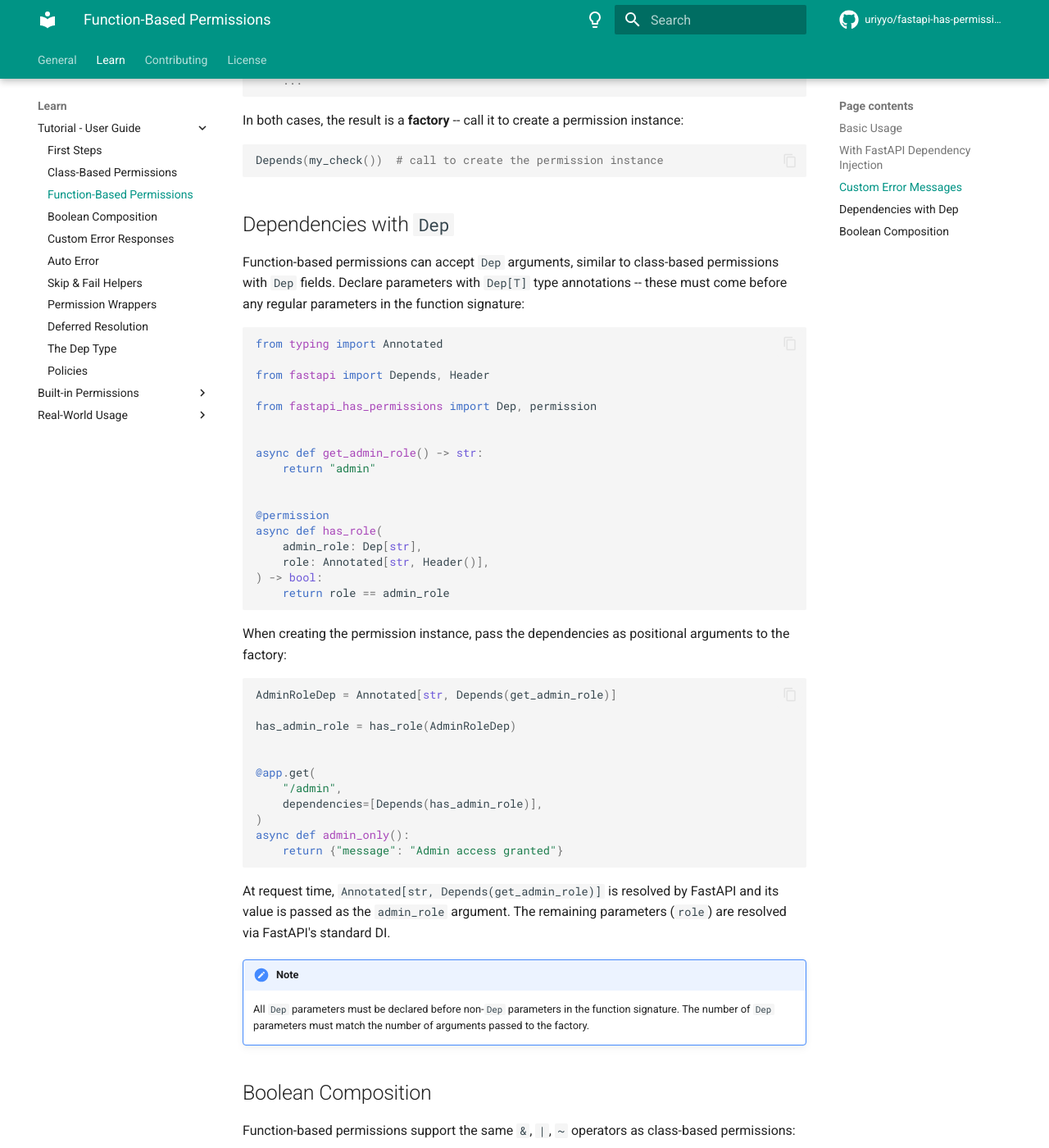
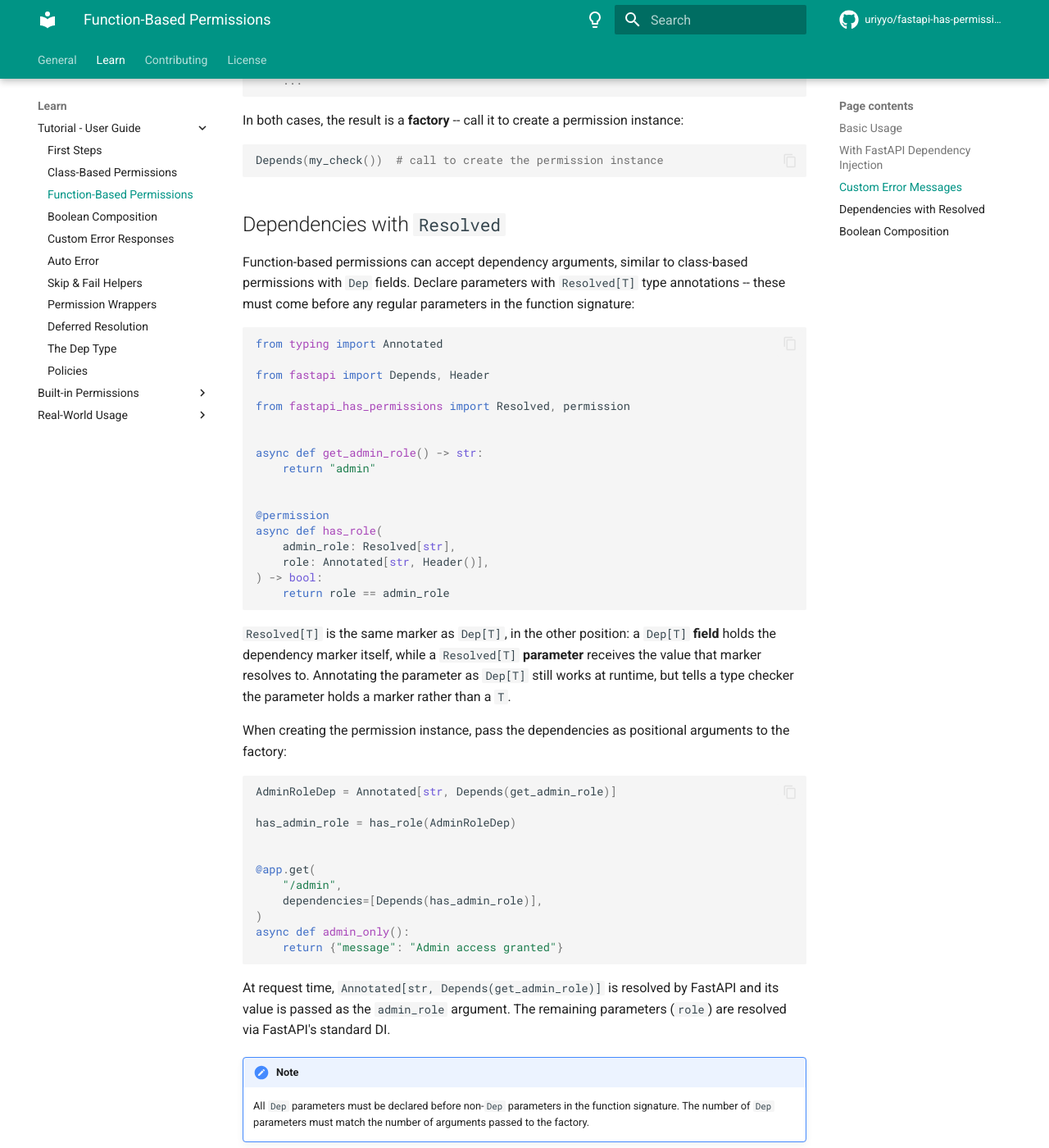
Before and after one commit to uriyyo/fastapi-has-permissions, an MkDocs documentation site: the page built from docs/learn/tutorial/function_based.md, in a window 1280 px wide and 1400 px high, scrolled down 1838 px. Shown: the whole window at 82% size. Built offline with MkDocs 1.6.1 and Material for MkDocs 9.7.7, drawn with Linux system fonts in a browser that asks for light colours; comment, search, counter and statistics services are not loaded.

Commit message:
Type dependency parameters with Resolved

````diff
--- a/docs/learn/tutorial/function_based.md
+++ b/docs/learn/tutorial/function_based.md
@@ -91,18 +91,18 @@ In both cases, the result is a **factory** -- call it to create a permission ins
 Depends(my_check())  # call to create the permission instance
 ```
 
-## Dependencies with `Dep`
+## Dependencies with `Resolved`
 
-Function-based permissions can accept `Dep` arguments, similar to class-based permissions with `Dep` fields.
-Declare parameters with `Dep[T]` type annotations -- these must come before any regular parameters in the
-function signature:
+Function-based permissions can accept dependency arguments, similar to class-based permissions with `Dep`
+fields. Declare parameters with `Resolved[T]` type annotations -- these must come before any regular
+parameters in the function signature:
 
 ```python
 from typing import Annotated
 
 from fastapi import Depends, Header
 
-from fastapi_has_permissions import Dep, permission
+from fastapi_has_permissions import Resolved, permission
 
 
 async def get_admin_role() -> str:
@@ -111,11 +111,16 @@ async def get_admin_role() -> str:
 
 @permission
 async def has_role(
-    admin_role: Dep[str],
+    admin_role: Resolved[str],
     role: Annotated[str, Header()],
 ) -> bool:
     return role == admin_role
 ```
+
+`Resolved[T]` is the same marker as `Dep[T]`, in the other position: a `Dep[T]` **field** holds the
+dependency marker itself, while a `Resolved[T]` **parameter** receives the value that marker resolves to.
+Annotating the parameter as `Dep[T]` still works at runtime, but tells a type checker the parameter holds
+a marker rather than a `T`.
 
 When creating the permission instance, pass the dependencies as positional arguments to the factory:
 
--- a/fastapi_has_permissions/__init__.py
+++ b/fastapi_has_permissions/__init__.py
@@ -16,7 +16,7 @@ from ._wrappers import (
     Undocumented,
     WithError,
 )
-from .types import Dep, DepFactory, Resource
+from .types import Dep, DepFactory, Resolved, Resource
 
 __all__ = [
     "Advisory",
@@ -37,6 +37,7 @@ __all__ = [
     "PermissionWrapper",
     "Policy",
     "Requires",
+    "Resolved",
     "Resource",
     "ResultMapper",
     "SkipOnExc",
````
Also changed, not shown: README.md (+4 -3 lines), docs/learn/tutorial/dep_type.md (+4 -0 lines), 3 other files.
